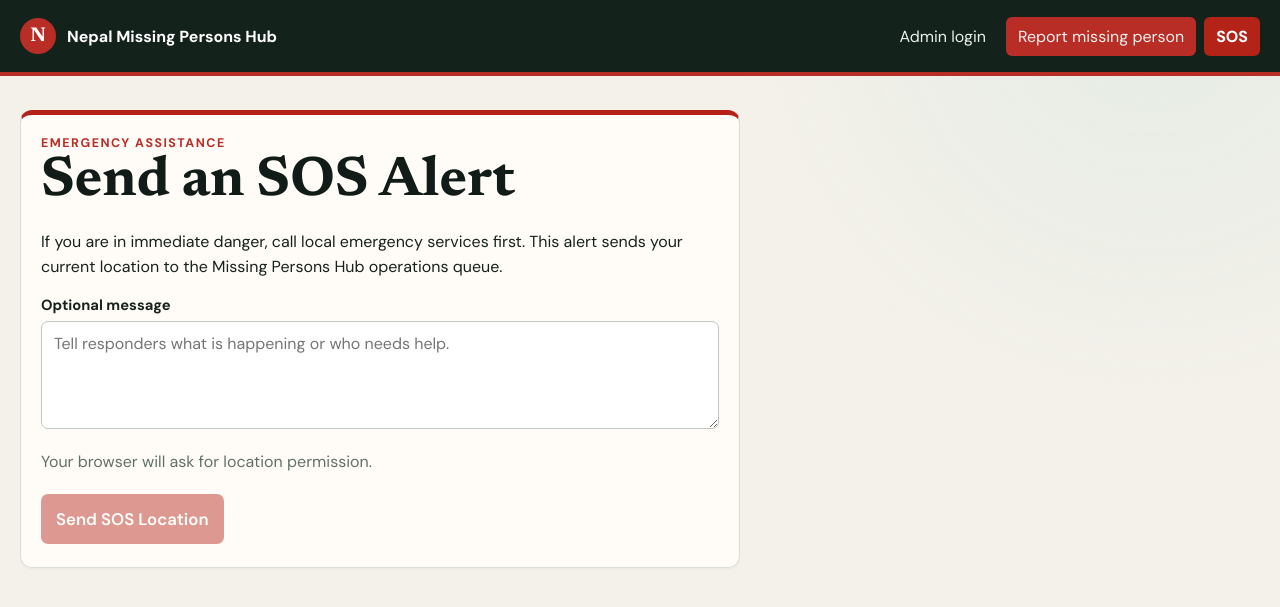
After one commit to missingpersonnepal-cmyk/Missing-Person-Nepal, a FastAPI app: template app/templates/panic.html in a window 1280 px wide. The commit adds this page. Shown: the top 607 px of the page. Run offline with FastAPI, Linux system fonts and the light colour scheme; the template is opened without the code that fills it, so the values that code supplies are empty; some libraries are stand-ins or nearby versions.

Commit message:
feat: add SOS location alert workflow

```diff
--- a/app/models.py
+++ b/app/models.py
@@ -38,7 +38,7 @@ class MissingPerson(Base):
 
     id: Mapped[int] = mapped_column(Integer, primary_key=True)
     case_number: Mapped[str] = mapped_column(String(60), unique=True, index=True)
-    disaster_id: Mapped[int] = mapped_column(ForeignKey("mp_disasters.id"), index=True)
+    disaster_id: Mapped[int | None] = mapped_column(ForeignKey("mp_disasters.id"), nullable=True, index=True)
 
     name: Mapped[str] = mapped_column(String(255), index=True)
     name_ne: Mapped[str | None] = mapped_column(String(255), nullable=True, index=True)
--- a/app/static/admin.css
+++ b/app/static/admin.css
@@ -24,3 +24,6 @@
 @media (max-width:1000px) { .workflow-board { grid-template-columns:repeat(2,1fr); } .metric-grid { grid-template-columns:repeat(2,1fr); } }
 @media (max-width:560px) { .workflow-board, .metric-grid, .dashboard-lower, .provider-grid { grid-template-columns:1fr; } }
 .location-picker { height:260px; margin:10px 0 18px; border:1px solid #cbd5cf; border-radius:10px; overflow:hidden; }
+.panic-link { color:#fff!important; background:#b42318; border-radius:6px; padding:9px 12px!important; font-weight:800; }
+.panic-button { background:#b42318!important; font-size:1.05rem; min-height:50px; }
+.emergency-card { border-top:5px solid #b42318; max-width:720px; }
--- a/app/templates/base.html
+++ b/app/templates/base.html
@@ -20,6 +20,7 @@
       <a href="/admin/login">Admin login</a>
       {% endif %}
       <a class="nav-cta" href="/report">Report missing person</a>
+      <a href="/panic" class="panic-link">SOS</a>
     </nav>
   </div>
 </header>
--- /dev/null
+++ b/app/templates/panic.html
@@ -0,0 +1,35 @@
+{% extends "base.html" %}
+{% block title %}SOS Emergency Alert | Nepal Missing Persons Hub{% endblock %}
+{% block content %}
+<div class="card emergency-card">
+  <div class="eyebrow">Emergency assistance</div>
+  <h1>Send an SOS Alert</h1>
+  <p>If you are in immediate danger, call local emergency services first. This alert sends your current location to the Missing Persons Hub operations queue.</p>
+  {% if error %}<div class="error">{{ error }}</div>{% endif %}
+  {% if success %}<div class="notice">{{ success }}</div>{% endif %}
+  <form method="post" id="panic-form">
+    <input type="hidden" name="latitude" id="panic-latitude">
+    <input type="hidden" name="longitude" id="panic-longitude">
+    <input type="hidden" name="location_label" id="panic-location-label">
+    <label>Optional message</label>
+    <textarea name="message" rows="4" placeholder="Tell responders what is happening or who needs help."></textarea>
+    <p id="panic-status" class="muted">Your browser will ask for location permission.</p>
+    <button type="submit" class="panic-button" disabled>Send SOS Location</button>
+  </form>
+</div>
+<script>
+const panicForm = document.getElementById('panic-form');
+const panicStatus = document.getElementById('panic-status');
+const panicButton = panicForm.querySelector('button');
+if (navigator.geolocation) {
+  navigator.geolocation.getCurrentPosition((position) => {
+    document.getElementById('panic-latitude').value = position.coords.latitude;
+    document.getElementById('panic-longitude').value = position.coords.longitude;
+    document.getElementById('panic-location-label').value = `${position.coords.latitude.toFixed(6)}, ${position.coords.longitude.toFixed(6)}`;
+    panicStatus.textContent = 'Location ready. Press the button once to send the alert.';
+    panicButton.disabled = false;
+  }, () => { panicStatus.textContent = 'Location permission was not granted. SOS cannot be sent without coordinates.'; });
+} else { panicStatus.textContent = 'This browser does not support location services.'; }
+panicForm.addEventListener('submit', () => { panicButton.disabled = true; panicStatus.textContent = 'Sending SOS alert...'; });
+</script>
+{% endblock %}
```
Also changed, not shown: app/routes/admin.py (+19 -1 lines), app/routes/public.py (+28 -0 lines), app/templates/admin_submissions.html (+22 -4 lines), migrations/versions/e7f8a9b0c1d2_panic_alerts.py (added, +14 -0 lines).
